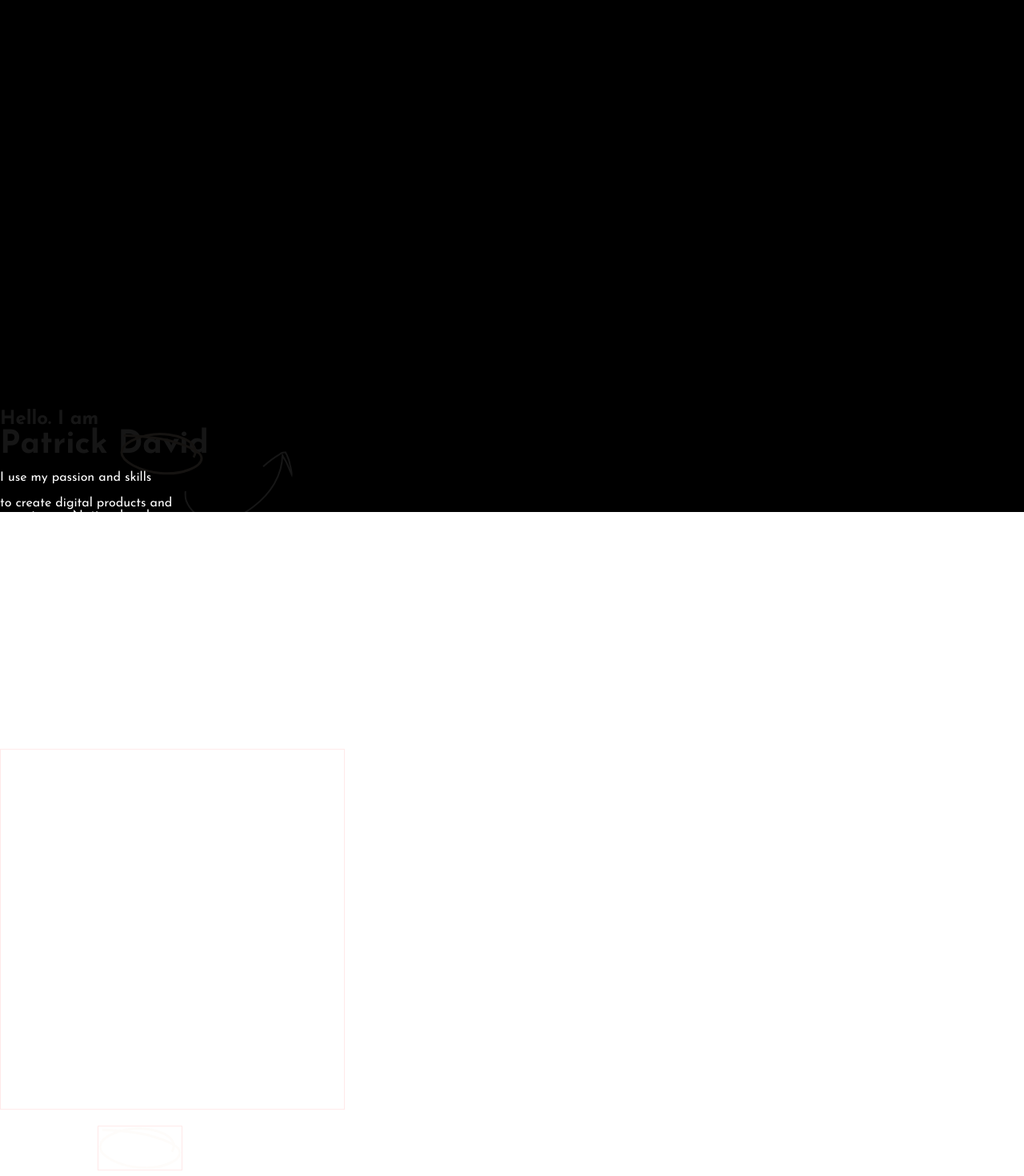
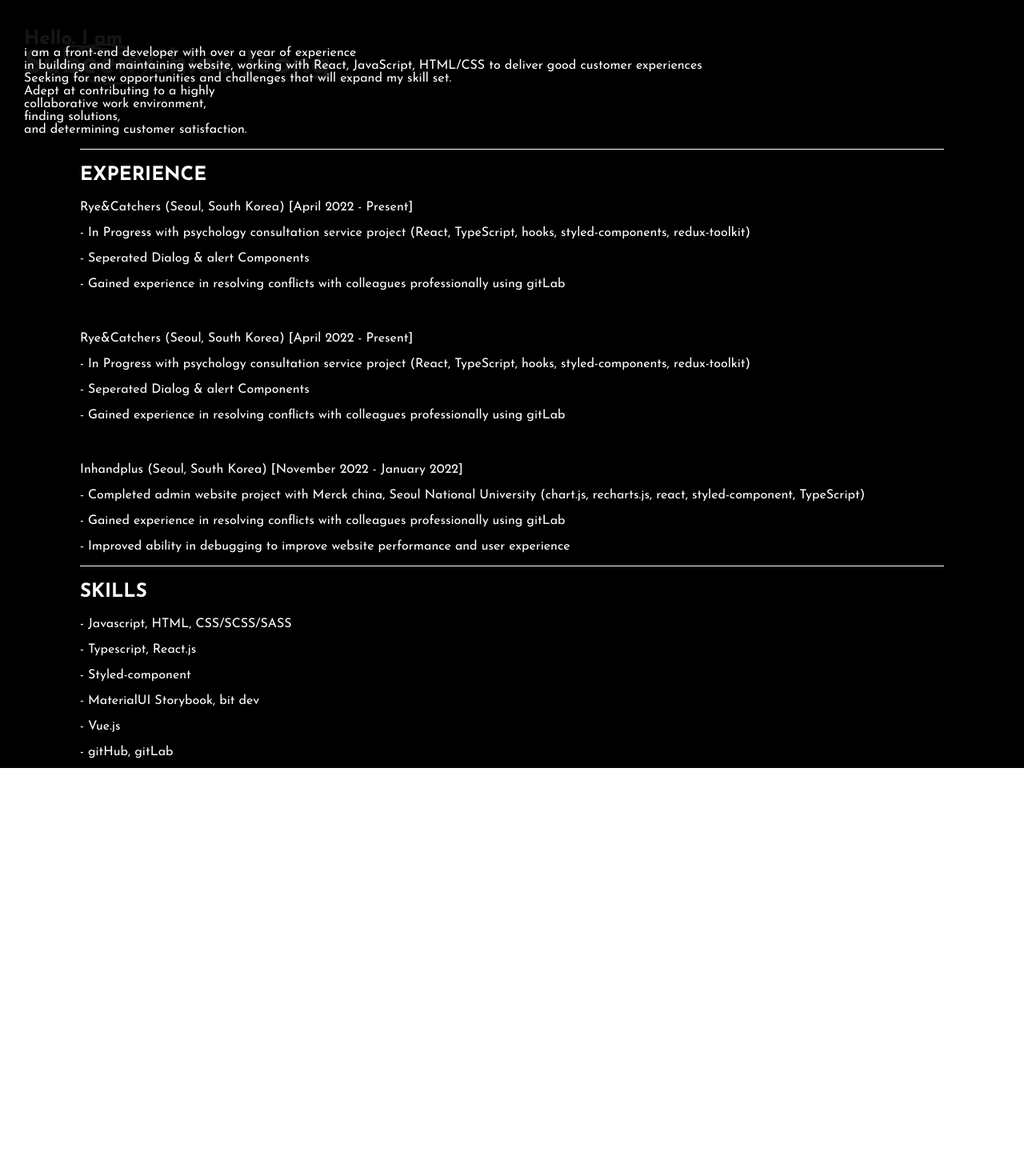
Before and after one commit to susujjjj/sbportfolio, a React (Create React App) app: page /about in a window 1280 px wide. Shown: the part 320-1790 px from the top of the page at 80% size. After the commit the page ends 1558 px from the top, so only its background shows below. Built offline with nearby package versions, Linux system fonts and the light colour scheme.

Commit message:
add: added resume

```diff
--- a/src/pages/about.js
+++ b/src/pages/about.js
@@ -70,128 +70,95 @@ const About = () => {
                         <span className="text">About page</span>
                       </div>
                     </h2>
-                    {/* <div className="aboutme-intro"> */}
 
-                    <section id="intro">
-
+                    <section id="intro" style={{paddingLeft: '30px'}}>
                       <div class="main-wrapper">
                         <div className="text">
                           <h2 className="heading--uppercase--inline">
                             <span className="split">
                               {/* 여기서부터 네이밍 스타일링  */}
                               <div id="model-wrapper" className="content">
-                              <canvas className="webgl" data-engine="three.js r137"
-                              width="1052" height="898"
-                              style={{width: '526px', height: '449px'}}
-                              />
                                 <div class="caption item-fade">
                                   <p className="h2--uppercase" data-margin="none" data-subtitle-left="Michelangelo's David">
                                     <span className="line">Hello. I am </span>
-                                    {/* <div className="symbol--right">Patrick David</div> */}
-                                  <div style={{ fontSize: '40px'}}>Patrick David</div>
-                                  <svg width="104" height="54" xmlns="http://www.w3.org/2000/svg" style={{marginLeft: "150px", marginTop: "-60px"}}>
+                                    <div style={{ fontSize: '40px'}}>Subeen Chloe Jeong</div>
+                                    <svg width="140" height="66" xmlns="http://www.w3.org/2000/svg" style={{marginLeft: "50px", marginTop: "-90px", }}>
                                       <path d="M4.66 4.442C19.968 3.87 51.687 7.98 59.806 10.15c8.119 2.17 42.004 11.335 42.193 22.216.19 10.881-23.966 21.44-51.095 18.938C23.775 48.802 2.174 36.415 2.001 25.7 1.828 14.986 19.498 5.55 42.092 2.767c22.595-2.785 62.01 7.677 49.853 28.879" stroke="#F3DBC7" stroke-width="3" fill="none" fill-rule="evenodd"/>
                                     </svg>
                                   </p>
-                                <svg width="136" height="90" xmlns="http://www.w3.org/2000/svg"  style={{marginLeft: "230px", marginTop: "-60px"}}>
-                                  <path d="M1.791 49.777c-.154 4.195-.626 7.827.954 11.852C7.36 73.39 17.485 82.682 29.442 85.955c6.397 1.75 13.576 2.803 20.193 1.89C62.927 86.012 76.9 76.609 87.222 68.784c20.494-15.536 36.094-38.7 35.837-65.222-.256 2.407 2.277 5.37 3.358 7.347 3.17 5.796 5.405 12.093 8.129 18.101.294-2.43-1.167-8.517-1.441-9.82a58.697 58.697 0 0 0-4.824-15.298 6.762 6.762 0 0 1-1.419-2.863c-3.007-.098-5.698.975-8.074 3.217-7.107 4.072-13.72 9.399-19.817 14.854" stroke="#FFF" stroke-width="2" fill="none" fill-rule="evenodd"/>
-                                </svg>
                                 </div>
                               </div>
-                            {/*네이밍 스타일링  */}
                             </span>
                           </h2>
                           <p className="h2--uppercase animation-line" data-margin="none">
                             <div className="split">
-                          <div className="line">
-                          I use my passion and skills</div>
+                            <div className="line">i am a front-end developer with over a year of experience</div></div>
+                            <div className="split">
+                              <div className="line" style={{display: 'block', textAlign: 'start', width: '100%'}}>
+                                in building and maintaining website, working with React, JavaScript, HTML/CSS to deliver good customer experiences
                               </div>
-                        </p>
-                        <p className="h2--uppercase animation-line" data-margin="none">
+                            </div>
                             <div className="split">
                               <div className="line">
-                          to create digital products and</div></div>
-                          <div className="split">
-                            <div className="line" style={{display: 'block', textAlign: 'start', width: '100%'}}>experiences. National and</div>
+                                Seeking for new opportunities and challenges that will expand my skill set.
                               </div>
-                          <div className="split">
-                          <div className="line">international customers rely on</div></div><div className="split">
-                          <div className="line">me for design, implementation,</div></div><div className="split">
-                          <div className="line">and management of their digital</div></div><div className="split">
-                          <div className="line">products. As an independent, I</div></div><div className="split">
-                          <div className="line">work also with web agencies,</div></div>
-                          <div className="split">
-                            <div className="line">companies, startups and</div>
                             </div>
-                          <div className="split">
-                            <div className="line">individuals to create a blueprint</div>
-                          </div>
-                          <div className="split">
-                            <div className="line">for the digital business. Advisor</div>
-                          </div>
-                          <div className="split"><div className="line">and partner of some digital and</div>
-                          </div>
-                          <div className="split"><div className="line">fintech startups. Also, Judge at</div>
-                          </div>
-                          <div className="split"><div className="line">CSSDA and The Webby.</div>
-                          </div>
+                            <div className="split"><div className="line">Adept at contributing to a highly</div></div>
+                            <div className="split"><div className="line">collaborative work environment,</div></div>
+                            <div className="split"><div className="line">finding solutions,</div></div>
+                            <div className="split"><div className="line">and determining customer satisfaction.</div></div>
                           </p>
-                        </div>
-                        <div id="model-wrapper" className="content">
-                          <canvas className="webgl" data-engine="three.js r137" style={{border: '1px solid red'}}></canvas>
-
-                          <div class="caption item-fade2">
-
-                              {/* <svg width="136" height="90" xmlns="http://www.w3.org/2000/svg">
-                                <path d="M1.791 49.777c-.154 4.195-.626 7.827.954 11.852C7.36 73.39 17.485 82.682 29.442 85.955c6.397 1.75 13.576 2.803 20.193 1.89C62.927 86.012 76.9 76.609 87.222 68.784c20.494-15.536 36.094-38.7 35.837-65.222-.256 2.407 2.277 5.37 3.358 7.347 3.17 5.796 5.405 12.093 8.129 18.101.294-2.43-1.167-8.517-1.441-9.82a58.697 58.697 0 0 0-4.824-15.298 6.762 6.762 0 0 1-1.419-2.863c-3.007-.098-5.698.975-8.074 3.217-7.107 4.072-13.72 9.399-19.817 14.854" stroke="#FFF" stroke-width="2" fill="none" fill-rule="evenodd">
-                                  </path>
-                                  </svg> */}
-                            </div>
-
-
-                          <div className="caption item-fade">
-                            <p className="h2--uppercase" data-margin="none" data-subtitle-left="Michelangelo's David"><span>I am not this one</span>
-                              <svg width="104" height="54" xmlns="http://www.w3.org/2000/svg"  style={{border: '1px solid red'}}>
-                                <path d="M4.66 4.442C19.968 3.87 51.687 7.98 59.806 10.15c8.119 2.17 42.004 11.335 42.193 22.216.19 10.881-23.966 21.44-51.095 18.938C23.775 48.802 2.174 36.415 2.001 25.7 1.828 14.986 19.498 5.55 42.092 2.767c22.595-2.785 62.01 7.677 49.853 28.879" stroke="#F3DBC7" stroke-width="3" fill="none" fill-rule="evenodd">
-                                </path>
-                              </svg>
-                            </p>
-                            <svg width="136" height="90" xmlns="http://www.w3.org/2000/svg" style={{border: '1px solid red'}}>
-                              <path d="M1.791 49.777c-.154 4.195-.626 7.827.954 11.852C7.36 73.39 17.485 82.682 29.442 85.955c6.397 1.75 13.576 2.803 20.193 1.89C62.927 86.012 76.9 76.609 87.222 68.784c20.494-15.536 36.094-38.7 35.837-65.222-.256 2.407 2.277 5.37 3.358 7.347 3.17 5.796 5.405 12.093 8.129 18.101.294-2.43-1.167-8.517-1.441-9.82a58.697 58.697 0 0 0-4.824-15.298 6.762 6.762 0 0 1-1.419-2.863c-3.007-.098-5.698.975-8.074 3.217-7.107 4.072-13.72 9.399-19.817 14.854" stroke="#FFF" stroke-width="2" fill="none" fill-rule="evenodd">
-                              </path>
-                            </svg>
-                          </div>
                         </div>
                       </div>
                     </section>
-                      {/* <p classNameName="paragraphAnimation">
-                        <h3>
-                          high motivator
-                          저는 끊임없이 배우고 성장하는 개발자를 꿈꾸고
-                          있습니다. <br />
-                          새로운 기술을 습득하는 것을 좋아하며 <br />
-                          UI/UX 관점을 고려하며 확장 가능한 웹 애플리케이션에
-                          대해 고민합니다.
-                          <br />
-                          업무적, 업무 외적으로 더 나은 사람이 되기 위해
-                          노력하고자 합니다.
-                        </h3>
-                      </p> */}
-                    {/* </div> */}
                   </div>
                 </div>
-                <div className="textWrapper2">
-                  <div className="container1">
-                    <div>
-                      <h2>교육</h2>
+                <div className="resumeWrapper">
+                  <div className="container">
+                    <h2>EXPERIENCE</h2>
                     <p>
-                        중영학과 대외한어학사 - 상해외국어대학교 [2014.09 -
-                        2018.09]
+                      Rye&Catchers (Seoul, South Korea) [April 2022 -
+                      Present]
                     </p>
-                      <p>2020 위코드 9기 [2020.05 - 2018.07]</p>
-                      <p>CherGround 인턴 협업 [2020.07 - 2018.08]</p>
+                    <p>- In Progress with psychology consultation service project (React, TypeScript, hooks, styled-components, redux-toolkit)</p>
+                    <p>- Seperated Dialog & alert Components</p>
+                    <p>- Gained experience in resolving conflicts with colleagues professionally using gitLab</p>
+                    <div style={{paddingTop: '20px'}}></div>
+                    <p>
+                      Rye&Catchers (Seoul, South Korea) [April 2022 -
+                      Present]
+                    </p>
+                    <p>- In Progress with psychology consultation service project (React, TypeScript, hooks, styled-components, redux-toolkit)</p>
+                    <p>- Seperated Dialog & alert Components</p>
+                    <p>- Gained experience in resolving conflicts with colleagues professionally using gitLab</p>
+                    <div style={{paddingTop: '20px'}}></div>
+                    <p>
+                      Inhandplus (Seoul, South Korea) [November 2022 -
+                      January 2022]
+                    </p>
+                    <p>- Completed admin website project with Merck china, Seoul National University (chart.js, recharts.js, react, styled-component, TypeScript)</p>
+                    <p>- Gained experience in resolving conflicts with colleagues professionally using gitLab</p>
+                    <p>- Improved ability in debugging to improve website performance and user experience</p>
                   </div>
-
+                  <div className="container">
+                    <h2>SKILLS</h2>
+                    <p>- Javascript, HTML, CSS/SCSS/SASS</p>
+                    <p>- Typescript, React.js</p>
+                    <p>- Styled-component</p>
+                    <p>- MaterialUI Storybook, bit dev</p>
+                    <p>- Vue.js</p>
+                    <p>- gitHub, gitLab</p>
+                  </div>
+                  <div className="container">
+                    <h2>EDUCATION</h2>
+                    <p>- Chinese and English Languages B.A Shanghai Internationcal Studies University [2014 - 2018]</p>
+                    <p>- Front-end eductation bootcamp 'We Code' (south korea ) [May 2020 - August 2020]</p>
+                  </div>
+                  <div className="container">
+                    <h2>LANGUAGES</h2>
+                    <p>- Korean</p>
+                    <p>- English (intermediate)</p>
+                    <p>- Chinese (intermediate)</p>
                   </div>
                 </div>
               </section>
--- a/src/styles/components/about.scss
+++ b/src/styles/components/about.scss
@@ -1,7 +1,7 @@
 .about-bannerMain{
     margin-top: -20rem;
     width: 100vw;
-    height: 100vh;
+    height: 140vh;
     background-color: black;
     color: #fff;
 
@@ -45,7 +45,7 @@
     }
     .about-bannerMain-lft {
         width: 100vw;
-        height: 70vh;
+        height: 40vh;
         // border: 1px solid red;
         display: table-cell;
         vertical-align: middle;
@@ -57,14 +57,15 @@
         margin-top: 10px;
     }
     .aboutme-intro {
-          display: table-cell;
+        display: table-cell;
         vertical-align: middle;
         height: 20rem;
-          padding: 1.2rem 2rem;
-
-        // border: 1px solid orangered;
+        padding: 1.2rem 2rem;
     }
-    .textWrapper2{
-          padding: 1.2rem 2rem;
+    .resumeWrapper{
+        .container {
+            width: 20rem;
+            border-top: 1px solid white
+        }
     }
 }
```
Lines whose indentation alone changed are shown as unchanged.
